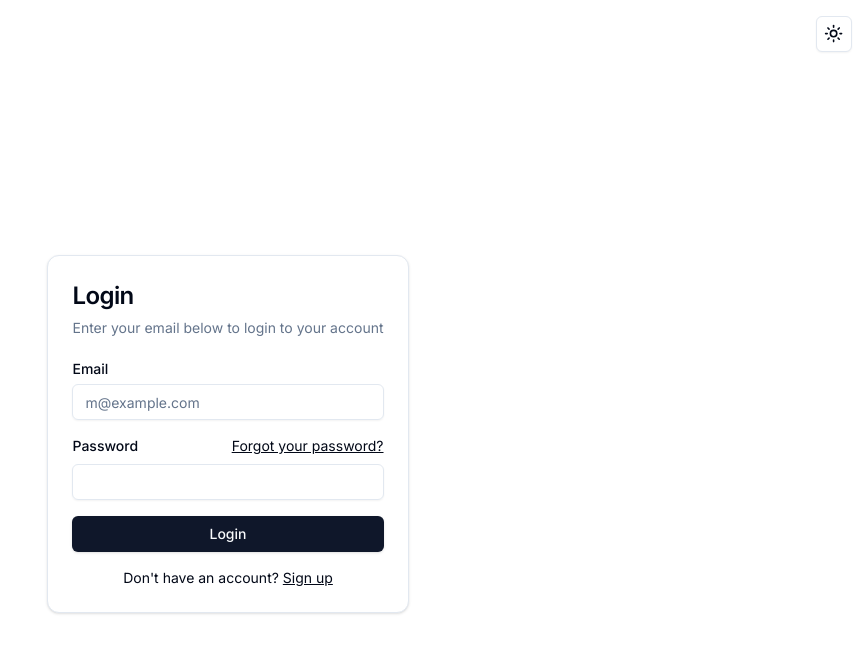
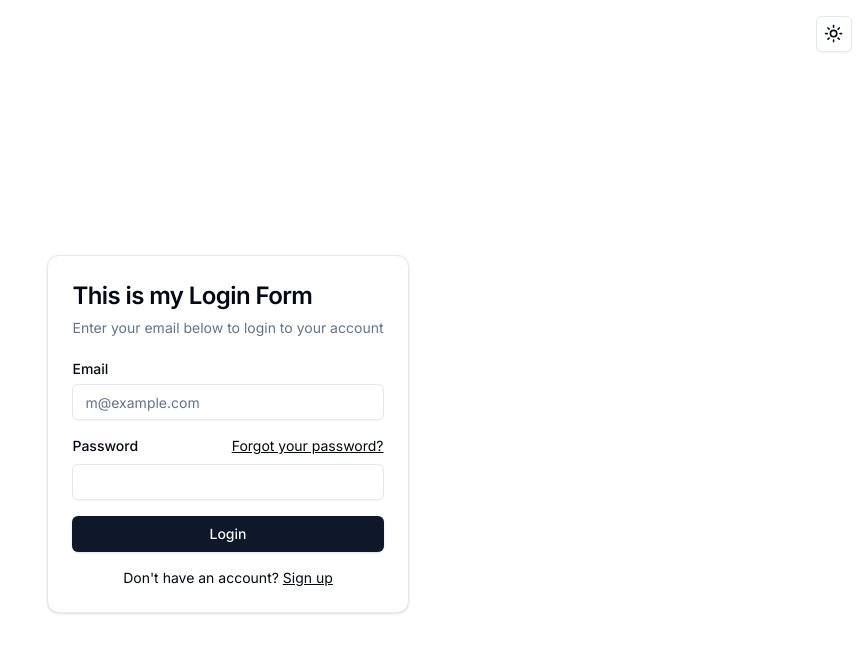
Before and after one commit to alfredopsilva/maket-test, a Next.js app: page /login in a window 1280 px wide. Shown: the top 652 px of the page, without its empty margins (412-1280 px from the left). Built offline with nearby package versions, Linux system fonts and the light colour scheme.

Commit message:
New Login Title

```diff
--- a/app/(root)/(auth)/login/page.tsx
+++ b/app/(root)/(auth)/login/page.tsx
@@ -72,7 +72,7 @@ const Login = () => {
             <Card className="mx-auto max-w-sm" data-cy="login-container">
                 <CardHeader>
                     <CardTitle data-cy="card-title" className="text-2xl">
-                        Login
+                        This is my Login Form
                     </CardTitle>
                     <CardDescription data-cy="card-description">
                         Enter your email below to login to your account
```
